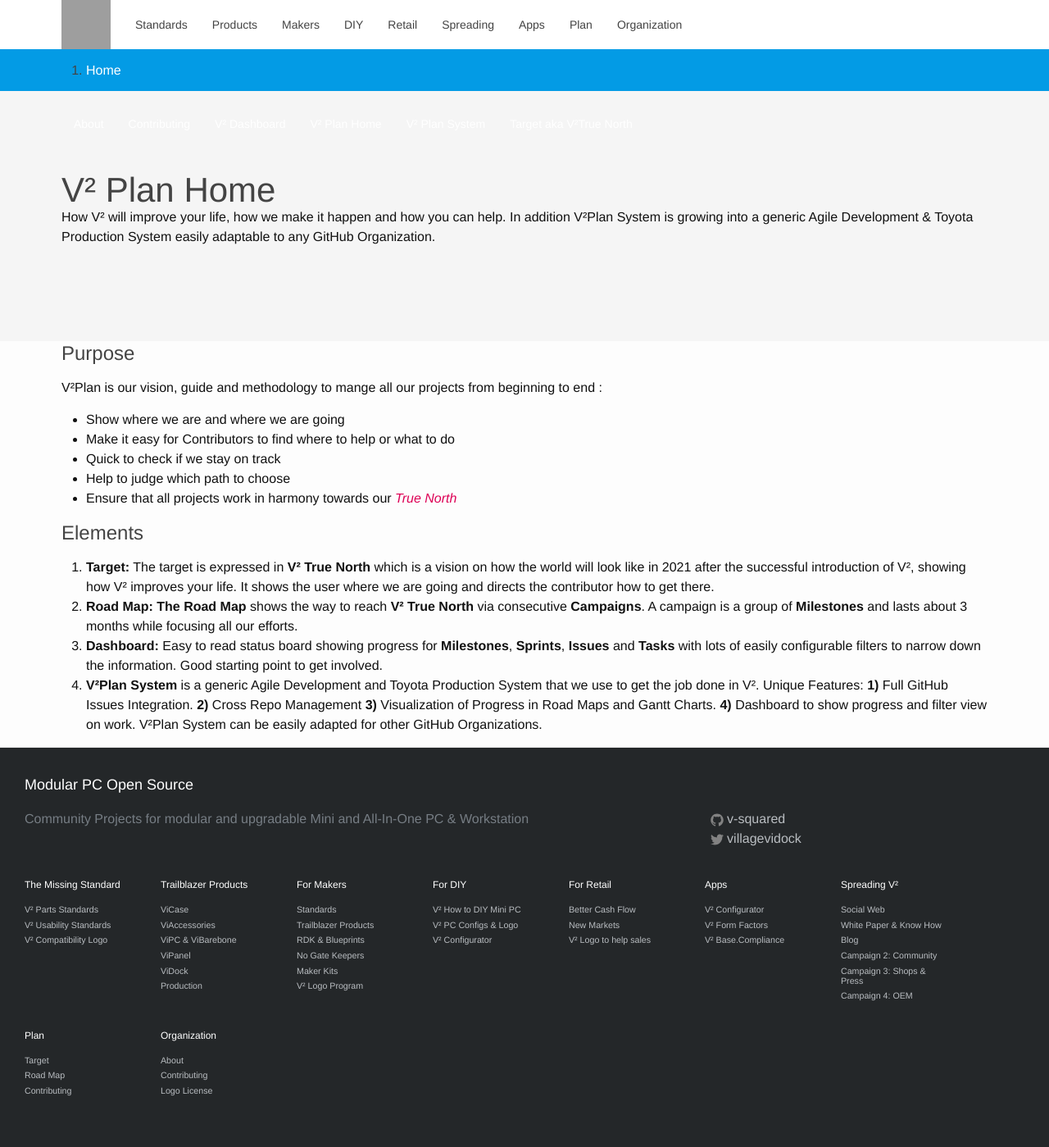
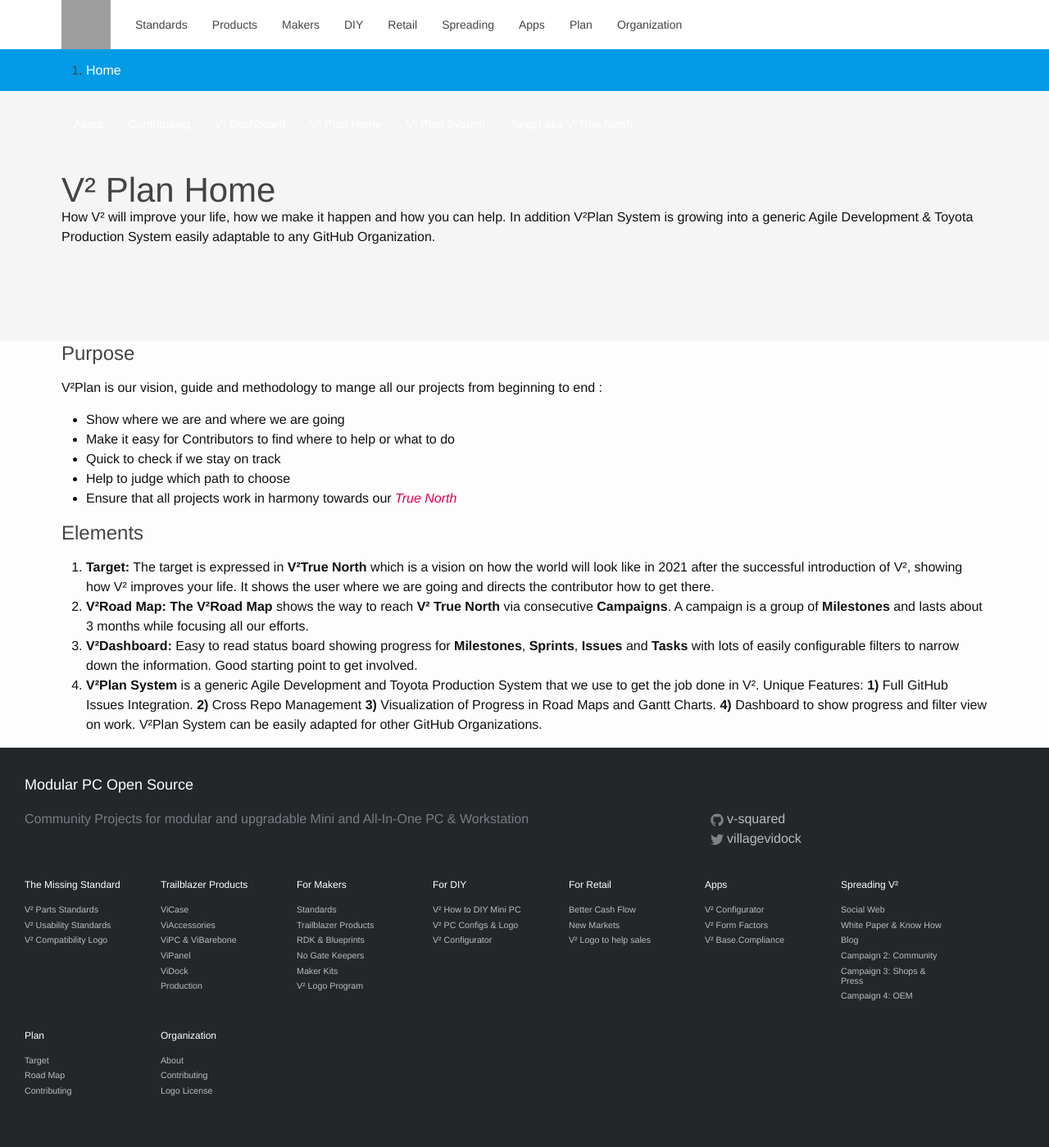
Before and after one commit to V-Squared/v2-Plan, a Jekyll site: the page built from index.md, in a window 1280 px wide. Shown: the whole page at 82% size. Built offline with Jekyll 4.4.1, drawn with Linux system fonts in a browser that asks for light colours; nearby versions of some CDN libraries; grey boxes are pictures that could not be loaded.

Commit message:
Added some V² to some terms

```diff
--- a/index.md
+++ b/index.md
@@ -16,7 +16,7 @@ V²Plan is our vision, guide and methodology to mange all our projects from begi
 
 
 ## Elements <a name="elements"></a>
-1. **Target:** The target is expressed in **V² True North** which is a vision on how the world will look like in 2021 after the successful introduction of V², showing how V² improves your life. It shows the user where we are going and directs the contributor how to get there.
-2. **Road Map:** **The Road Map** shows the way to reach **V² True North** via consecutive **Campaigns**. A campaign is a group of **Milestones** and lasts about 3 months while focusing all our efforts.
-3. **Dashboard:**  Easy to read status board showing progress for **Milestones**, **Sprints**, **Issues** and **Tasks** with lots of easily configurable filters to narrow down the information. Good starting point to get involved.
+1. **Target:** The target is expressed in **V²True North** which is a vision on how the world will look like in 2021 after the successful introduction of V², showing how V² improves your life. It shows the user where we are going and directs the contributor how to get there.
+2. **V²Road Map:** **The V²Road Map** shows the way to reach **V² True North** via consecutive **Campaigns**. A campaign is a group of **Milestones** and lasts about 3 months while focusing all our efforts.
+3. **V²Dashboard:**  Easy to read status board showing progress for **Milestones**, **Sprints**, **Issues** and **Tasks** with lots of easily configurable filters to narrow down the information. Good starting point to get involved.
 4. **V²Plan System** is a generic Agile Development and Toyota Production System  that we use to get the job done in V². Unique Features: **1)** Full GitHub Issues Integration. **2)** Cross Repo Management **3)** Visualization of Progress in Road Maps and Gantt Charts. **4)** Dashboard to show progress and filter view on work. V²Plan System can be easily adapted for other GitHub Organizations.
```
